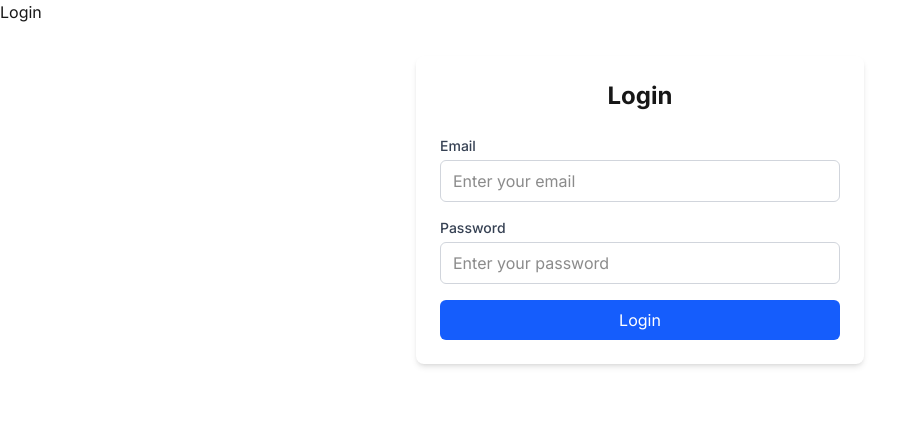
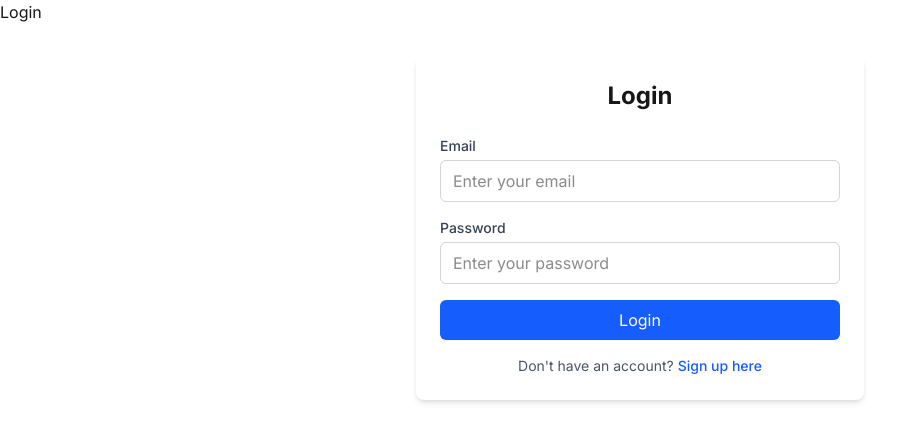
Before and after one commit to Abdulrahman-Nasser0/store-frontend, a Next.js app: page /login in a window 1280 px wide. Shown: the top 442 px of the page, without its empty margins (0-924 px from the left). Built offline with nearby package versions, Linux system fonts and the light colour scheme; no server answers.

Commit message:
Replace a tags with nextjs Link component

```diff
--- a/src/app/login/LoginForm.tsx
+++ b/src/app/login/LoginForm.tsx
@@ -3,6 +3,7 @@
 import { login } from "../lib/actions";
 import { useActionState } from "react";
 import { useFormStatus } from "react-dom";
+import Link from "next/link";
 
 const LoginForm = () => {
     const [state, loginAction] = useActionState(login, undefined);
@@ -47,6 +48,15 @@
                 </div>
 
                 <SubmitButton />
+
+                <div className="text-center">
+                    <p className="text-sm text-gray-600">
+                        Don&apos;t have an account?{' '}
+                        <Link href="/signup" className="font-medium text-blue-600 hover:text-blue-500">
+                            Sign up here
+                        </Link>
+                    </p>
+                </div>
             </form>
         </div>
     );
--- a/src/app/signup/SignUpForm.tsx
+++ b/src/app/signup/SignUpForm.tsx
@@ -3,6 +3,7 @@
 import { signUp } from "../lib/actions";
 import { useActionState } from "react";
 import { useFormStatus } from "react-dom";
+import Link from "next/link";
 
 const SignUpForm = () => {
     const [state, signUpAction] = useActionState(signUp, undefined);
@@ -85,9 +86,9 @@
                 <div className="text-center">
                     <p className="text-sm text-gray-600">
                         Already have an account?{' '}
-                        <a href="/login" className="font-medium text-blue-600 hover:text-blue-500">
+                        <Link href="/login" className="font-medium text-blue-600 hover:text-blue-500">
                             Sign in here
-                        </a>
+                        </Link>
                     </p>
                 </div>
             </form>
```
